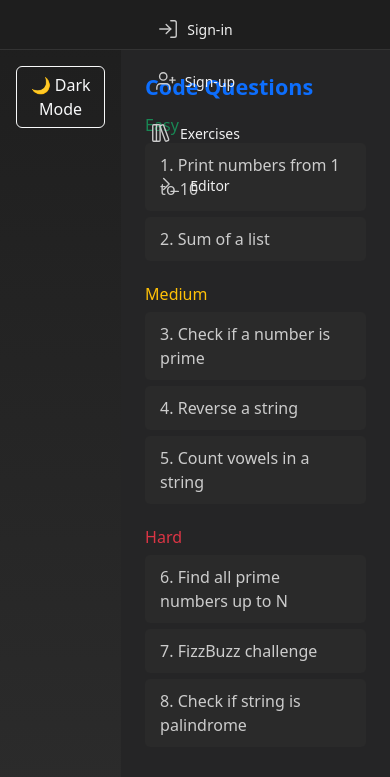
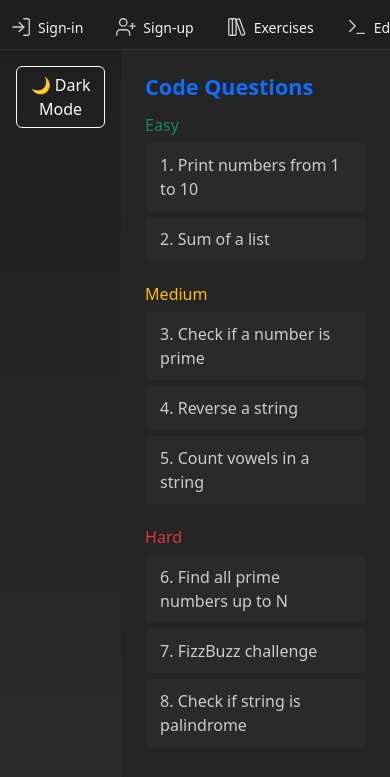
Before and after one commit to Tomeriko990/CodeForge, a Flask app: page /exercises in a window 390 px wide. Shown: the top 777 px of the page. Run offline with Flask 3, Linux system fonts and the light colour scheme.

Commit message:
Update base.css

```diff
--- a/static/css/base.css
+++ b/static/css/base.css
@@ -29,13 +29,15 @@ html, body {
 
 .navbar ul {
   display: flex;
-  max-width: 1200px;
-  margin: 0 auto;
-  gap: 40px;
+  flex-wrap: nowrap;
+  justify-content: space-between;
+  align-items: center;
   list-style: none;
-  justify-content: space-between;
   padding: 0;
-  align-items: center;
+  margin: 0;
+  gap: 12px;
+  width: 100%;
+  overflow-x: auto;
 }
 
 .navbar li {
@@ -44,15 +46,21 @@ html, body {
 }
 
 .navbar a {
+  flex: 1 1 auto;
+  text-align: center;
+  font-size: 14px;
+  padding: 8px 10px;
   color: #f0f0f0;
   text-decoration: none;
-  font-size: 16px;
-  padding: 10px 18px;
   border-radius: 6px;
-  transition: all 0.2s ease-in-out;
   display: flex;
   align-items: center;
-  gap: 8px;
+  justify-content: center;
+  gap: 6px;
+  white-space: nowrap;
+  overflow: hidden;
+  text-overflow: ellipsis;
+  transition: all 0.2s ease-in-out;
 }
 
 .navbar a:hover {
@@ -76,21 +84,3 @@ footer {
   color: #aaa;
   padding: 10px 0;
 }
-
-
-/* רספונסיביות לפלאפונים */
-@media (max-width: 600px) {
-  .navbar ul {
-    flex-direction: column;
-    gap: 10px;
-  }
-
-  .navbar {
-    padding: 10px;
-  }
-
-  .navbar a {
-    font-size: 14px;
-    padding: 10px;
-  }
-}
```
